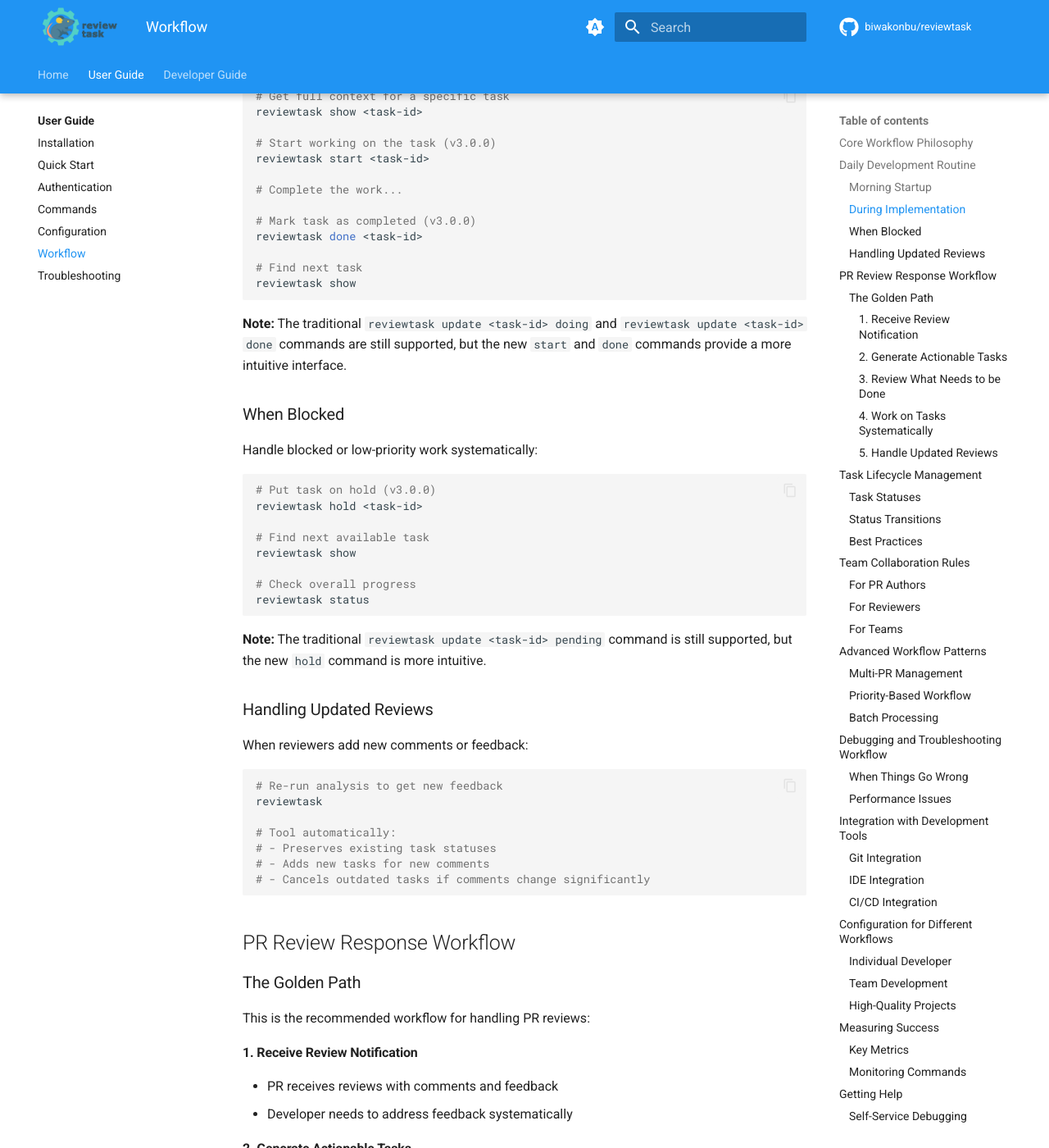
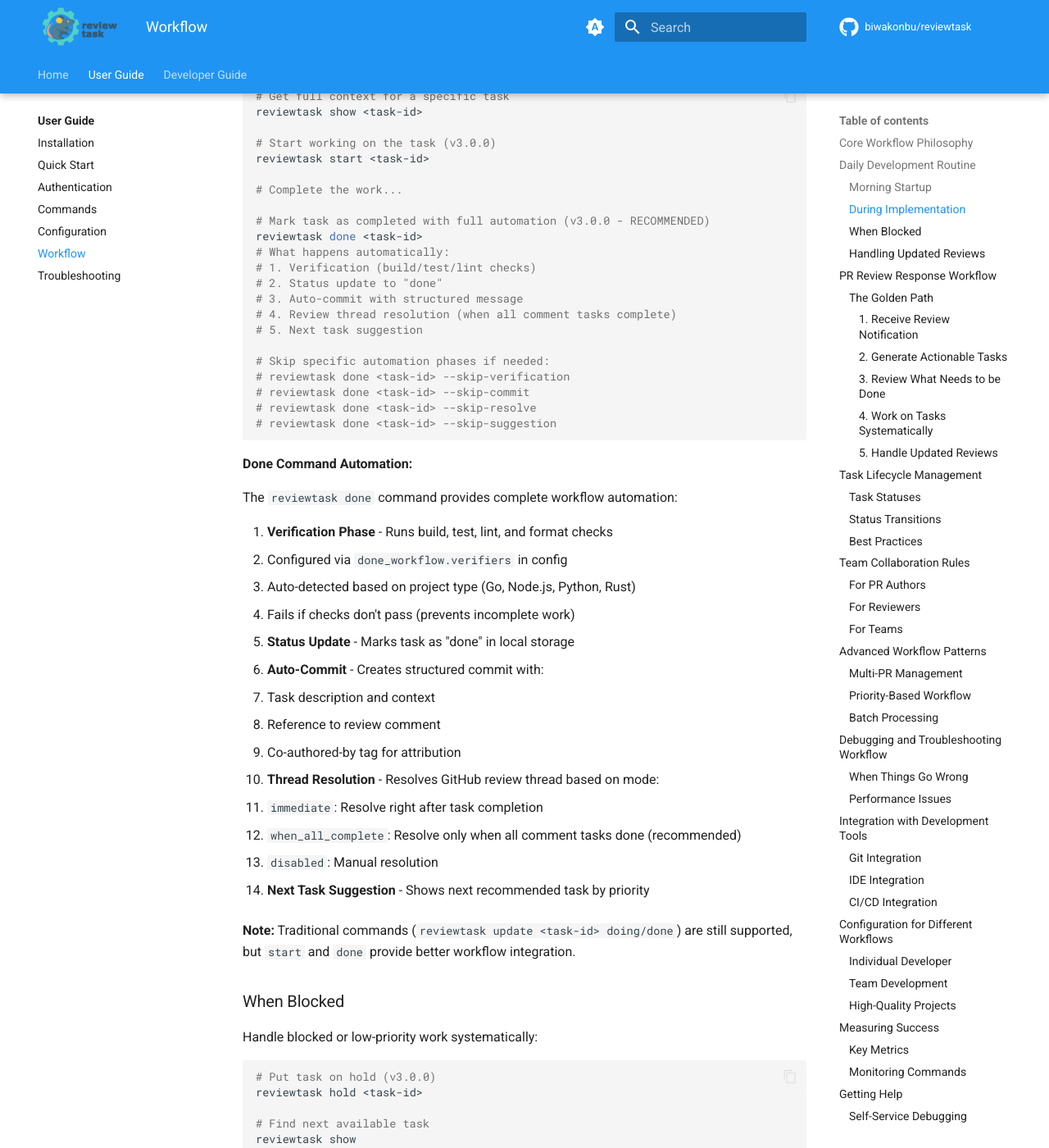
Before and after one commit to biwakonbu/reviewtask, an MkDocs documentation site: the page built from docs/user-guide/workflow.md, in a window 1280 px wide and 1400 px high, scrolled down 915 px. Shown: the whole window at 82% size. Built offline with MkDocs 1.6.1 and Material for MkDocs 9.7.7, drawn with Linux system fonts in a browser that asks for light colours; comment, search, counter and statistics services are not loaded; the version menu is left out.

Commit message:
docs: expand done command automation details in workflow guide
- Replace simple 'done' command description with comprehensive automation explanation
- Document all 5 automation phases with details
- Add skip options for each phase
- Explain verification, auto-commit, thread resolution, and next task
- Add configuration references and auto-detection features

Related: Issue #195 - Done Command Automation

````diff
--- a/docs/user-guide/workflow.md
+++ b/docs/user-guide/workflow.md
@@ -39,14 +39,46 @@ reviewtask start <task-id>
 
 # Complete the work...
 
-# Mark task as completed (v3.0.0)
+# Mark task as completed with full automation (v3.0.0 - RECOMMENDED)
 reviewtask done <task-id>
+# What happens automatically:
+# 1. Verification (build/test/lint checks)
+# 2. Status update to "done"
+# 3. Auto-commit with structured message
+# 4. Review thread resolution (when all comment tasks complete)
+# 5. Next task suggestion
 
-# Find next task
-reviewtask show
+# Skip specific automation phases if needed:
+# reviewtask done <task-id> --skip-verification
+# reviewtask done <task-id> --skip-commit
+# reviewtask done <task-id> --skip-resolve
+# reviewtask done <task-id> --skip-suggestion
 ```
 
-**Note:** The traditional `reviewtask update <task-id> doing` and `reviewtask update <task-id> done` commands are still supported, but the new `start` and `done` commands provide a more intuitive interface.
+**Done Command Automation:**
+
+The `reviewtask done` command provides complete workflow automation:
+
+1. **Verification Phase** - Runs build, test, lint, and format checks
+   - Configured via `done_workflow.verifiers` in config
+   - Auto-detected based on project type (Go, Node.js, Python, Rust)
+   - Fails if checks don't pass (prevents incomplete work)
+
+2. **Status Update** - Marks task as "done" in local storage
+
+3. **Auto-Commit** - Creates structured commit with:
+   - Task description and context
+   - Reference to review comment
+   - Co-authored-by tag for attribution
+
+4. **Thread Resolution** - Resolves GitHub review thread based on mode:
+   - `immediate`: Resolve right after task completion
+   - `when_all_complete`: Resolve only when all comment tasks done (recommended)
+   - `disabled`: Manual resolution
+
+5. **Next Task Suggestion** - Shows next recommended task by priority
+
+**Note:** Traditional commands (`reviewtask update <task-id> doing/done`) are still supported, but `start` and `done` provide better workflow integration.
 
 ### When Blocked
 
````
